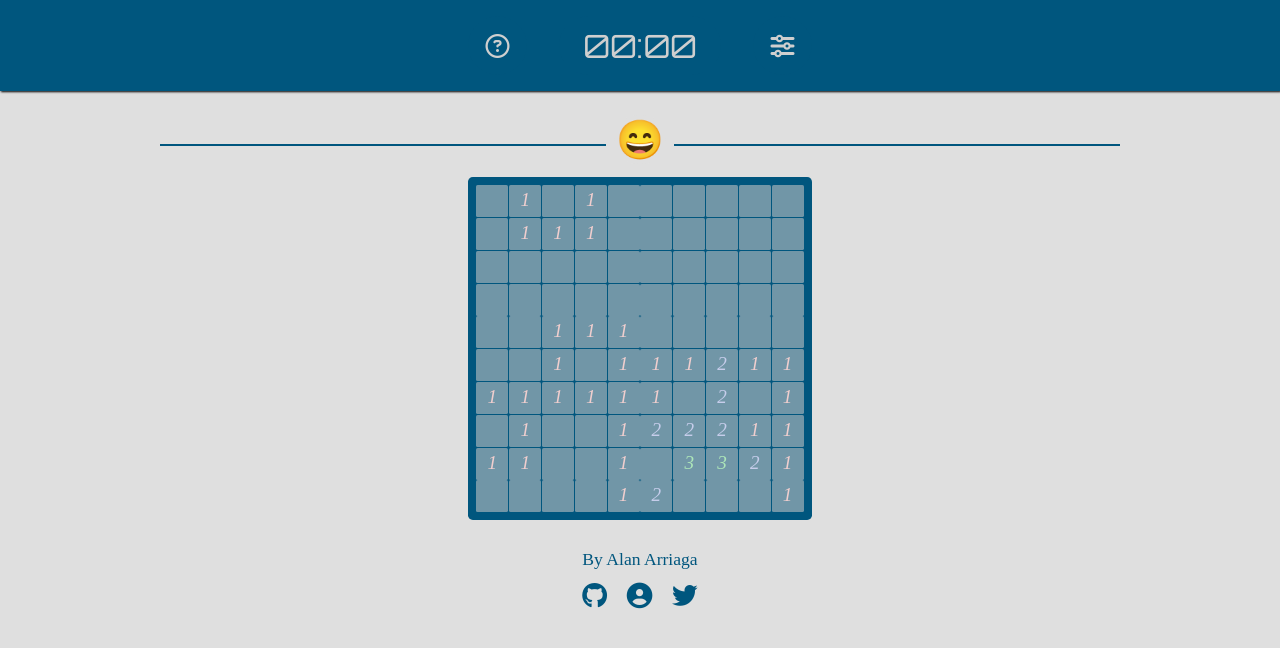
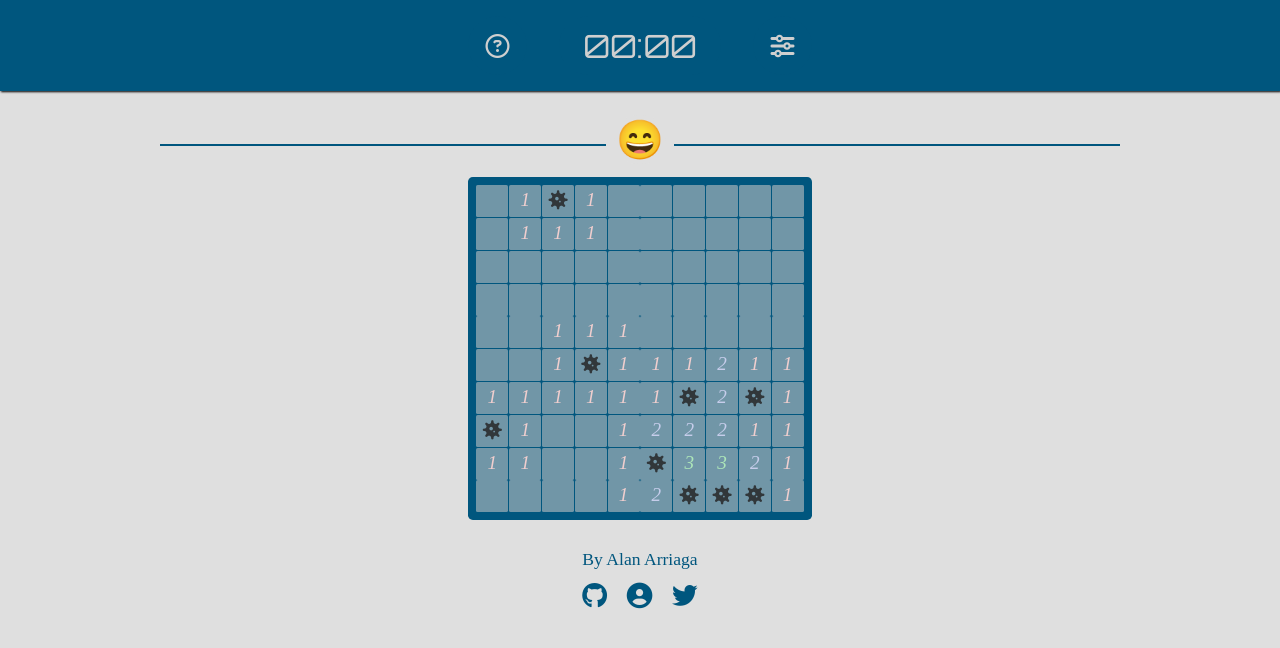
Before and after one commit to A14Narriaga/minesweeper, a React (Create React App) app: page / in a window 1280 px wide. Shown: the top 648 px of the page. Built offline with nearby package versions, Linux system fonts and the light colour scheme; a web font is replaced by a local one.

Commit message:
Default mine fixed

```diff
--- a/src/components/App.tsx
+++ b/src/components/App.tsx
@@ -15,7 +15,7 @@ const App = () => {
   // const [showColorPicker, setShowColorPicker] = useState("hidde")
   // const [theme, setTheme] = useState("white")
   // const [colorTheme, setColorTheme] = useState("blue")
-  const [mine, setMine] = useState("virus")
+  const [mine, setMine] = useState("fa fa-virus")
 
   const handleShowSettings = () => setShowSettings(s => (s === "hidde" ? "" : "hidde"))
   const handleShowRecords = () => setShowRecords(r => (r === "hidde" ? "" : "hidde"))
```
